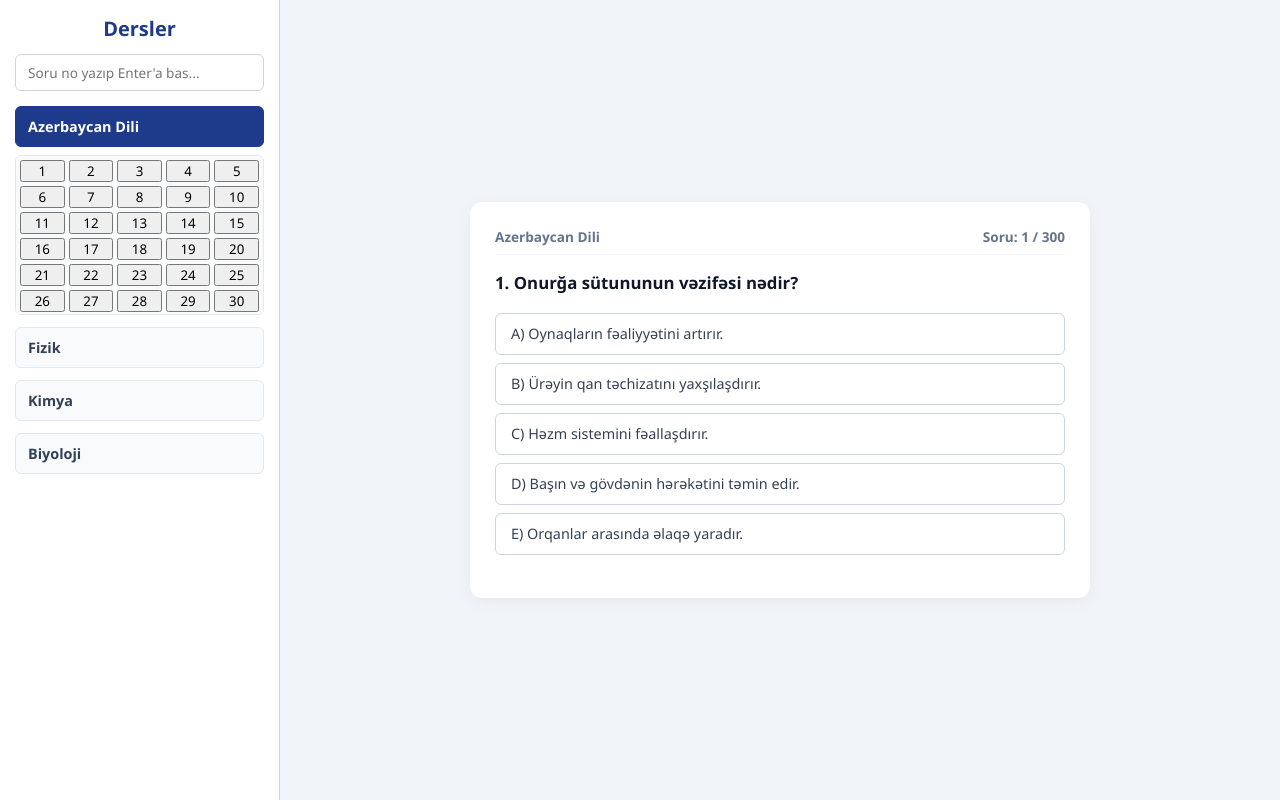
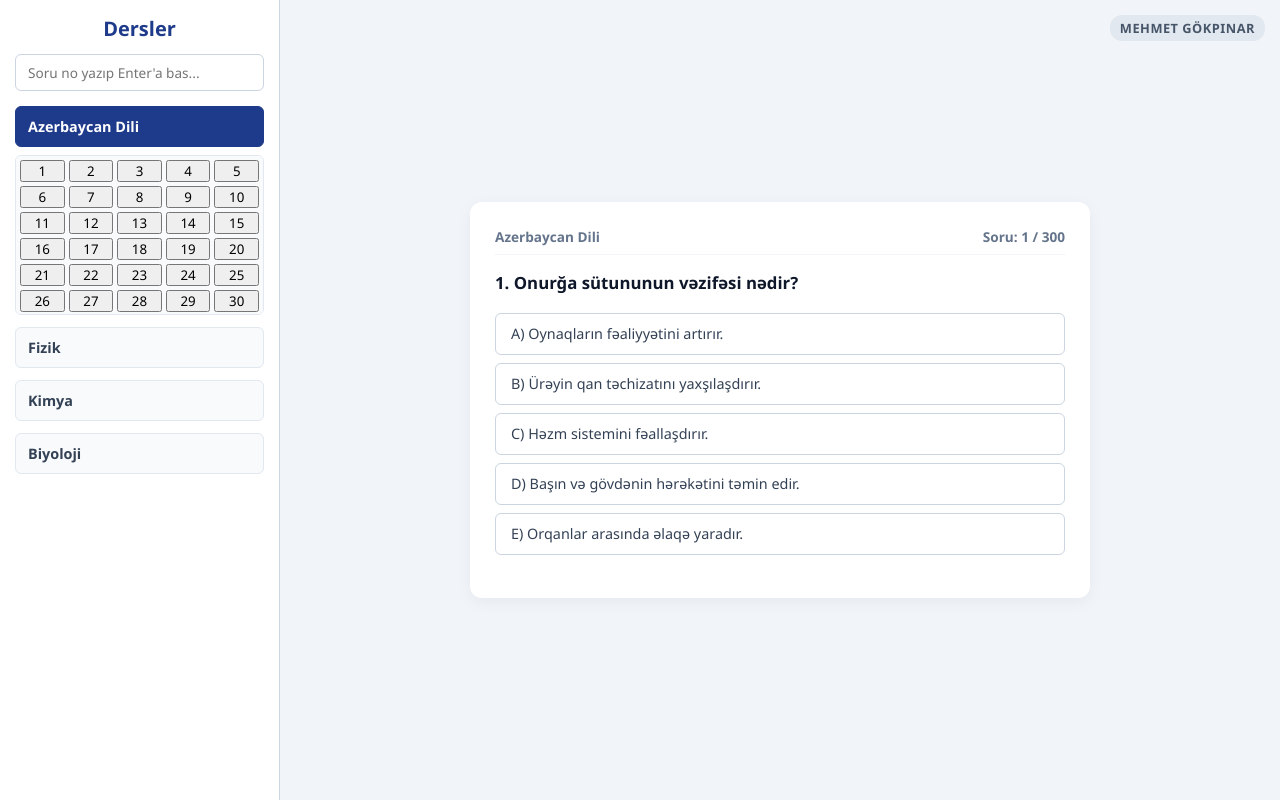
Before and after one commit to zomboli/QuizApp, a plain HTML site: page index.html in a window 1280 px wide. Drawn offline with Linux system fonts and the light colour scheme.

Commit message:
Update index.html

```diff
--- a/index.html
+++ b/index.html
@@ -46,6 +46,8 @@
 
         <!-- SAĞ ALAN -->
         <div class="main-content">
+            <!-- SAĞ ÜST KÖŞE İMZA (INSTAGRAM YÖNLENDİRMELİ) -->
+<a href="https://instagram.com/mehmet.akif_gokpinar" target="_blank" class="geliştirici-imza" style="text-decoration: none;">MEHMET GÖKPINAR</a>
             <div class="quiz-box">
                 <div class="quiz-header">
                     <span id="aktif-ders-adi">Azerbaycan Dili</span>
```
